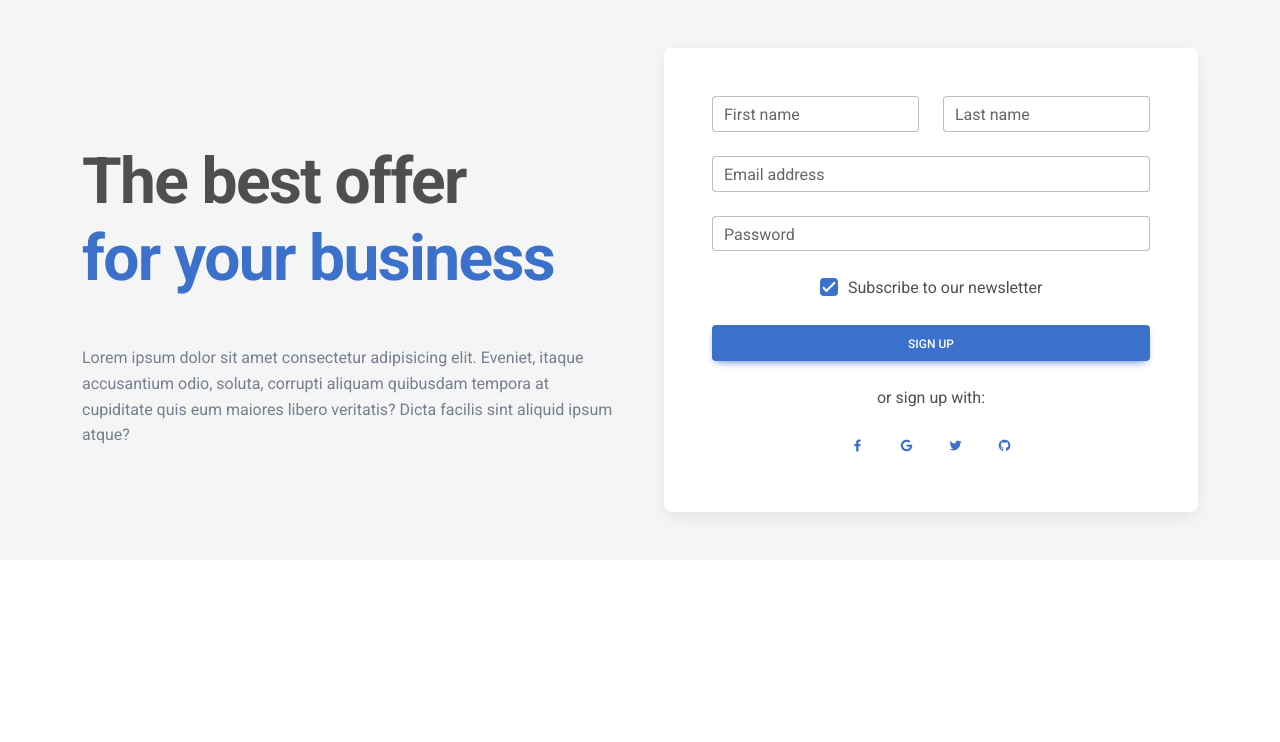
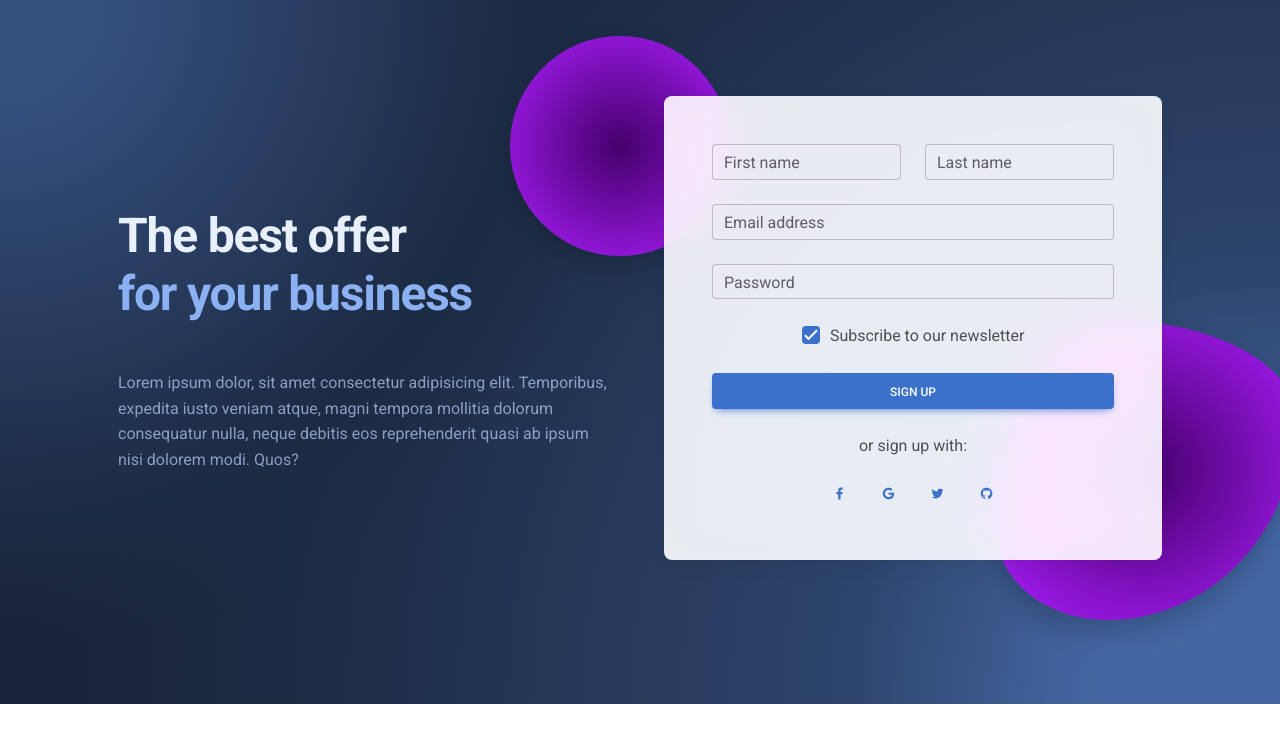
Before and after one commit to JocelynVelarde/fileResources, a website: page index.html in a window 1280 px wide. Drawn offline with Linux system fonts and the light colour scheme.

Commit message:
new login template with gradient

```diff
--- a/index.html
+++ b/index.html
@@ -22,25 +22,70 @@
   </head>
   <body>
     <!-- Start your project here-->
-    <div class="px-4 py-5 px-md-5 text-center text-lg-start" style="background-color: hsl(0, 0%, 96%)">
-      <div class="container">
-        <div class="row gx-lg-5 align-items-center">
-          <div class="col-lg-6 mb-5 mb-lg-0">
-            <h1 class="my-5 display-3 fw-bold ls-tight">
+    <section class="background-radial-gradient overflow-hidden">
+    <style>
+      .background-radial-gradient {
+        background-color: hsl(218, 41%, 15%);
+        background-image: radial-gradient(650px circle at 0% 0%,
+            hsl(218, 41%, 35%) 15%,
+            hsl(218, 41%, 30%) 35%,
+            hsl(218, 41%, 20%) 75%,
+            hsl(218, 41%, 19%) 80%,
+            transparent 100%),
+          radial-gradient(1250px circle at 100% 100%,
+            hsl(218, 41%, 45%) 15%,
+            hsl(218, 41%, 30%) 35%,
+            hsl(218, 41%, 20%) 75%,
+            hsl(218, 41%, 19%) 80%,
+            transparent 100%);
+      }
+
+      #radius-shape-1 {
+        height: 220px;
+        width: 220px;
+        top: -60px;
+        left: -130px;
+        background: radial-gradient(#44006b, #ad1fff);
+        overflow: hidden;
+      }
+
+      #radius-shape-2 {
+        border-radius: 38% 62% 63% 37% / 70% 33% 67% 30%;
+        bottom: -60px;
+        right: -110px;
+        width: 300px;
+        height: 300px;
+        background: radial-gradient(#44006b, #ad1fff);
+        overflow: hidden;
+      }
+
+      .bg-glass {
+        background-color: hsla(0, 0%, 100%, 0.9) !important;
+        backdrop-filter: saturate(200%) blur(25px);
+      }
+    </style>
+
+    <div class="container px-4 py-5 px-md-5 text-center text-lg-start my-5">
+      <div class="row gx-lg-5 align-items-center mb-5">
+        <div class="col-lg-6 mb-5 mb-lg-0" style="z-index: 10">
+          <h1 class="my-5 display-5 fw-bold ls-tight" style="color: hsl(218, 81%, 95%)">
             The best offer <br />
-              <span class="text-primary">for your business</span>
+            <span style="color: hsl(218, 81%, 75%)">for your business</span>
           </h1>
-            <p style="color: hsl(217, 10%, 50.8%)">
-              Lorem ipsum dolor sit amet consectetur adipisicing elit.
-              Eveniet, itaque accusantium odio, soluta, corrupti aliquam
-              quibusdam tempora at cupiditate quis eum maiores libero
-              veritatis? Dicta facilis sint aliquid ipsum atque?
+          <p class="mb-4 opacity-70" style="color: hsl(218, 81%, 85%)">
+            Lorem ipsum dolor, sit amet consectetur adipisicing elit.
+            Temporibus, expedita iusto veniam atque, magni tempora mollitia
+            dolorum consequatur nulla, neque debitis eos reprehenderit quasi
+            ab ipsum nisi dolorem modi. Quos?
           </p>
         </div>
 
-          <div class="col-lg-6 mb-5 mb-lg-0">
-            <div class="card">
-              <div class="card-body py-5 px-md-5">
+        <div class="col-lg-6 mb-5 mb-lg-0 position-relative">
+          <div id="radius-shape-1" class="position-absolute rounded-circle shadow-5-strong"></div>
+          <div id="radius-shape-2" class="position-absolute shadow-5-strong"></div>
+
+          <div class="card bg-glass">
+            <div class="card-body px-4 py-5 px-md-5">
               <form>
                 <!-- 2 column grid layout with text inputs for the first and last names -->
                 <div class="row">
@@ -108,7 +153,7 @@
         </div>
       </div>
     </div>
-    </div>
+  </section>
     <!-- End your project here-->
 
     <!-- MDB -->
```
Lines whose indentation alone changed are shown as unchanged.
